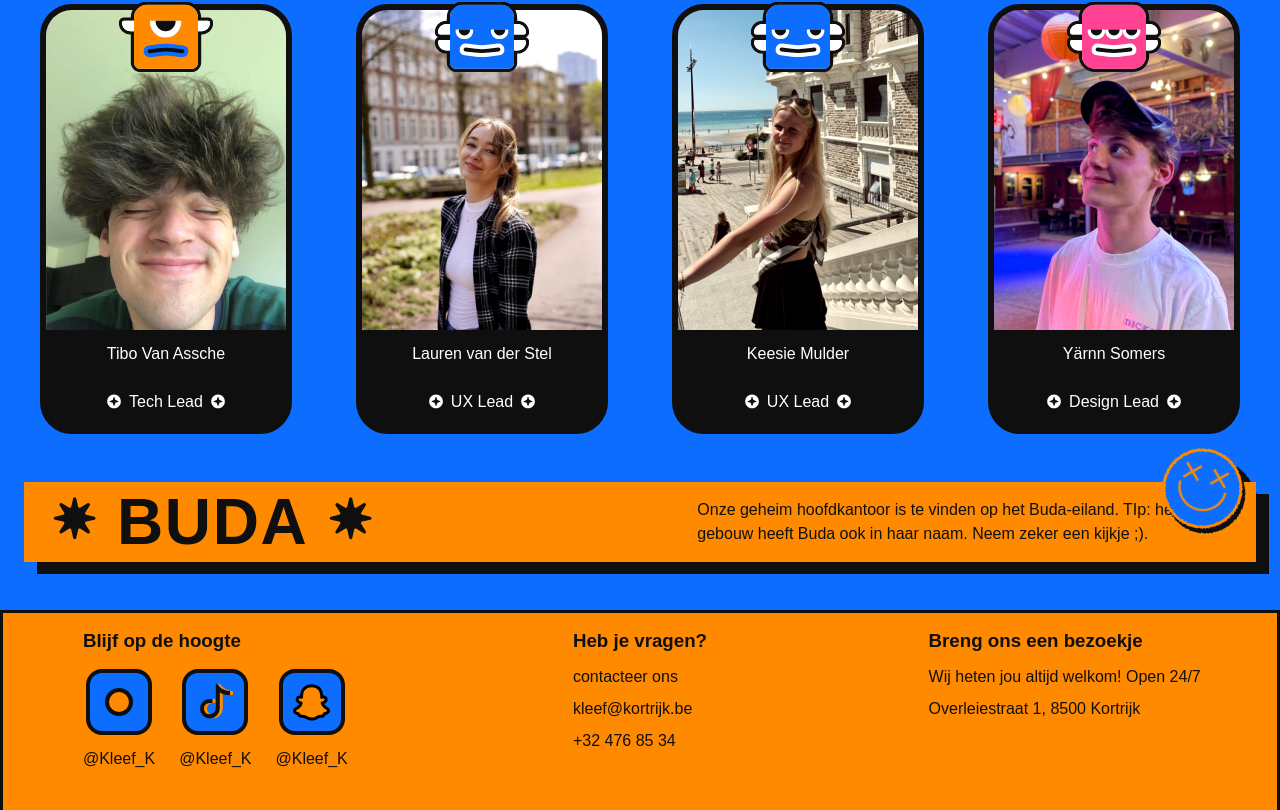
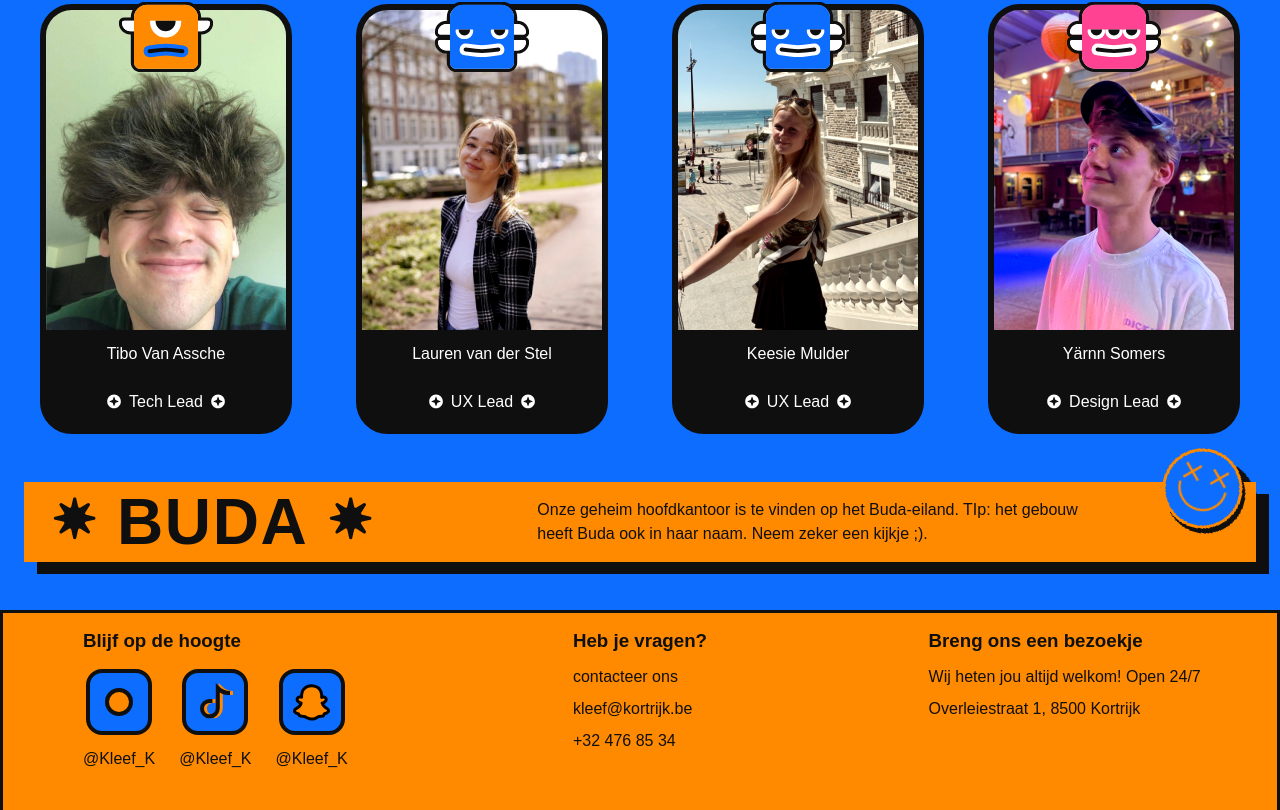
Before and after one commit to vanasti/KortrijkxRotterdam, a React (Vite) app in the folder client-site/: page /place in a window 1280 px wide. Shown: the part 956-1766 px from the top of the page. Built offline with nearby package versions, Linux system fonts and the light colour scheme; a web font is replaced by a local one.

Commit message:
tweaking readability

```diff
--- a/client-site/src/css/style.css
+++ b/client-site/src/css/style.css
@@ -308,12 +308,12 @@ canvas {
     grid-column: 1/ span 2;
     grid-row: 2;
     display: flex;
-    gap: 20rem;
+    gap: 10rem;
     align-items: center;
     background-color: var(--color-blue);
     filter: drop-shadow(13px 12px 0 var(--color-black));
     margin: var(--gap-medium);
-    padding-inline: var(--gap-medium);
+    padding-inline: var(--gap-medium) 10rem;
 }
 
 .secretlabel::after {
@@ -354,6 +354,7 @@ canvas {
     align-items: center;
     flex-direction: column;
     padding-block: var(--gap-medium);
+    border-radius: var(--border-medround) var(--border-medround) 0 0;
 }
 
 .section__team>div>h2::before,
@@ -377,7 +378,6 @@ canvas {
     display: flex;
     justify-content: space-between;
     gap: var(--gap-enormous);
-    padding-inline: var(--gap-medium);
 }
 
 .member {
```
